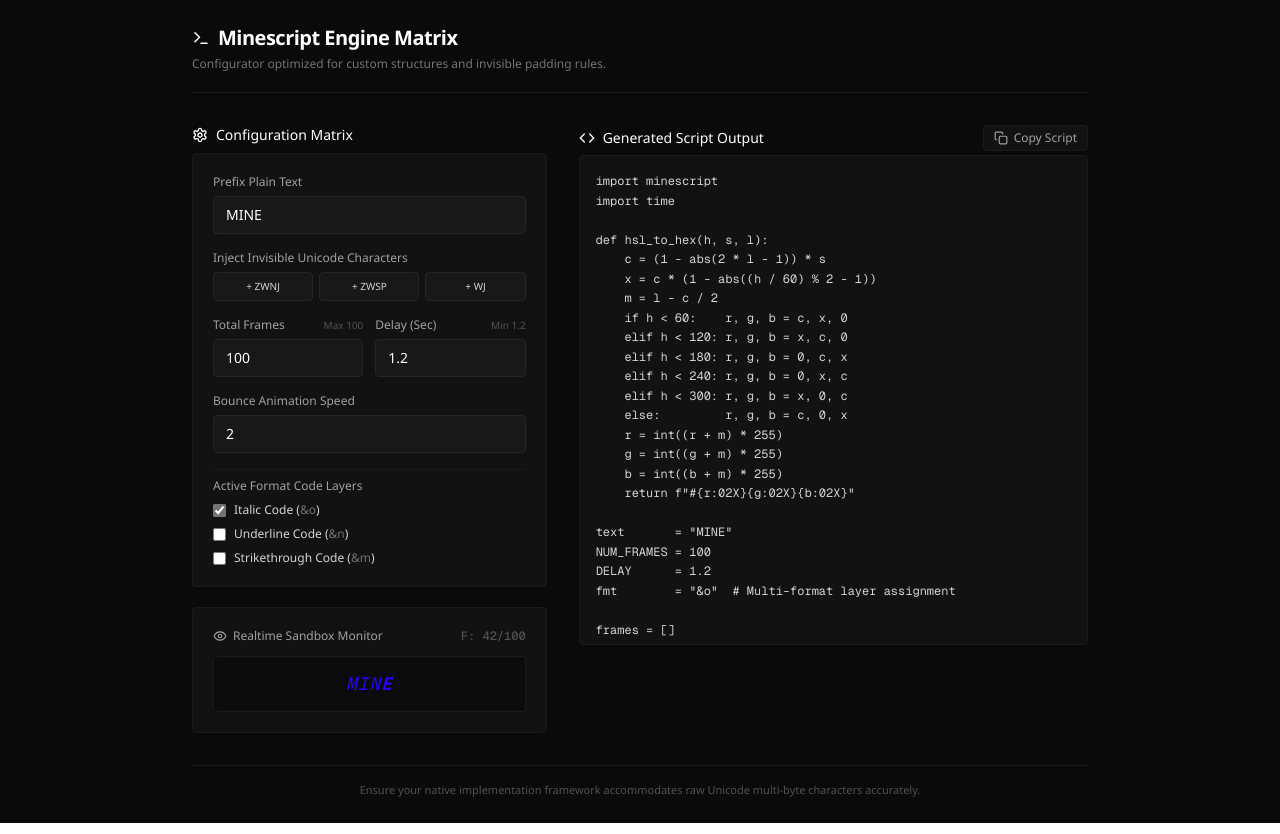
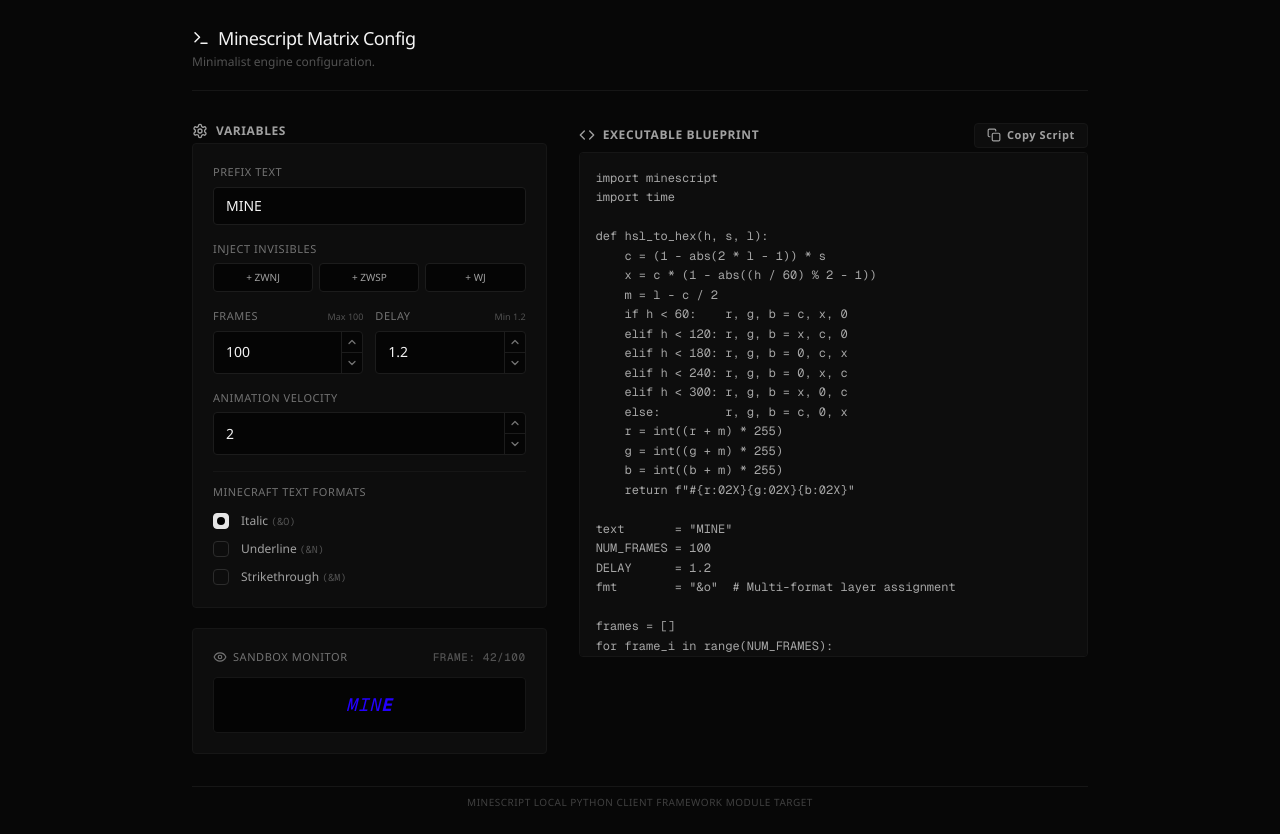
Before and after one commit to LoLFakeMe/abusingtiers, a Next.js app: page / in a window 1280 px wide. Built offline with nearby package versions, Linux system fonts and the light colour scheme.

Commit message:
Update page.tsx

```diff
--- a/app/page.tsx
+++ b/app/page.tsx
@@ -2,7 +2,7 @@
 
 import React, { useState, useEffect } from 'react';
 
-// --- INLINE SVG ICONS ---
+// --- CUSTOM SVG ICONS (Lucide Style Fallbacks) ---
 const IconTerminal = () => (
   <svg xmlns="http://www.w3.org/2000/svg" width="18" height="18" viewBox="0 0 24 24" fill="none" stroke="currentColor" strokeWidth="2" strokeLinecap="round" strokeLinejoin="round"><polyline points="4 17 10 11 4 5"></polyline><line x1="12" y1="19" x2="20" y2="19"></line></svg>
 );
@@ -21,19 +21,23 @@ const IconCheck = () => (
 const IconEye = () => (
   <svg xmlns="http://www.w3.org/2000/svg" width="14" height="14" viewBox="0 0 24 24" fill="none" stroke="currentColor" strokeWidth="2" strokeLinecap="round" strokeLinejoin="round"><path d="M2 12s3-7 10-7 10 7 10 7-3 7-10 7-10-7-10-7Z"></path><circle cx="12" cy="12" r="3"></circle></svg>
 );
+const IconChevronUp = () => (
+  <svg xmlns="http://www.w3.org/2000/svg" width="12" height="12" viewBox="0 0 24 24" fill="none" stroke="currentColor" strokeWidth="2.5" strokeLinecap="round" strokeLinejoin="round"><polyline points="18 15 12 9 6 15"></polyline></svg>
+);
+const IconChevronDown = () => (
+  <svg xmlns="http://www.w3.org/2000/svg" width="12" height="12" viewBox="0 0 24 24" fill="none" stroke="currentColor" strokeWidth="2.5" strokeLinecap="round" strokeLinejoin="round"><polyline points="6 9 12 15 18 9"></polyline></svg>
+);
 
 export default function MinescriptGenerator() {
-  // Config state keys
   const [text, setText] = useState('MINE');
   const [numFrames, setNumFrames] = useState(100);
   const [delay, setDelay] = useState(1.2);
   const [speed, setSpeed] = useState(2);
 
-  // Multi-formatting token selections
   const [formats, setFormats] = useState({
-    italic: true,    // &o
-    underline: false, // &n
-    strikethrough: false, // &m
+    italic: true,
+    underline: false,
+    strikethrough: false,
   });
 
   const [generatedCode, setGeneratedCode] = useState('');
@@ -41,7 +45,6 @@ export default function MinescriptGenerator() {
   const [previewFrame, setPreviewFrame] = useState(0);
   const [previewText, setPreviewText] = useState('');
 
-  // Computed compound format token (e.g. "&o&n")
   const getFormatString = () => {
     let token = '';
     if (formats.italic) token += '&o';
@@ -50,31 +53,27 @@ export default function MinescriptGenerator() {
     return token;
   };
 
-  // Safe input handlers maintaining system minimum/maximum specs
   const handleFrameChange = (val: number) => {
     let checked = Math.max(2, val);
-    if (checked > 100) checked = 100; // Cap at 100 frames max
+    if (checked > 100) checked = 100;
     setNumFrames(checked);
   };
 
   const handleDelayChange = (val: number) => {
-    let checked = Math.max(1.2, val); // Floor logic at 1.2s minimum
+    const checked = Math.max(1.2, parseFloat(val.toFixed(1)) || 1.2);
     setDelay(checked);
   };
 
-  // Action callback to handle user clipboard interactions
   const handleCopy = () => {
     navigator.clipboard.writeText(generatedCode);
     setCopied(true);
     setTimeout(() => setCopied(false), 2000);
   };
 
-  // Helper insertion function for invisible Unicode payloads
   const injectSpecialChar = (unicodeStr: string) => {
     setText(prev => prev + unicodeStr);
   };
 
-  // Match Python HSL system color configurations
   const hslToHex = (h: number, s: number, l: number): string => {
     const c = (1 - Math.abs(2 * l - 1)) * s;
     const x = c * (1 - Math.abs(((h / 60) % 2) - 1));
@@ -94,7 +93,6 @@ export default function MinescriptGenerator() {
     return `#${rHex}${gHex}${bHex}`;
   };
 
-  // Python text output structural composition calculation
   useEffect(() => {
     const fmtStr = getFormatString();
     const script = `import minescript
@@ -152,7 +150,6 @@ minescript.echo(f"Done! {NUM_FRAMES} frames set.")`;
     setGeneratedCode(script);
   }, [text, numFrames, delay, formats, speed]);
 
-  // Handle active rendering ticks for DOM visual sandbox
   useEffect(() => {
     const interval = setInterval(() => {
       setPreviewFrame((prev) => (prev + 1) % (numFrames || 1));
@@ -160,7 +157,6 @@ minescript.echo(f"Done! {NUM_FRAMES} frames set.")`;
     return () => clearInterval(interval);
   }, [numFrames, delay]);
 
-  // Format visibility preview builder
   useEffect(() => {
     if (!text.length) {
       setPreviewText('');
@@ -185,7 +181,7 @@ minescript.echo(f"Done! {NUM_FRAMES} frames set.")`;
       else if (charDisplay === '\u2060') { charDisplay = '❲WJ❳'; isSpecial = true; }
 
       const styles = `
-        color: ${isSpecial ? '#666666' : color};
+        color: ${isSpecial ? '#555555' : color};
         font-size: ${isSpecial ? '10px' : 'inherit'};
         font-weight: ${i === k_pos && !isSpecial ? 'bold' : 'normal'};
         font-style: ${formats.italic && !isSpecial ? 'italic' : 'normal'};
@@ -198,172 +194,179 @@ minescript.echo(f"Done! {NUM_FRAMES} frames set.")`;
   }, [previewFrame, text, numFrames, speed, formats]);
 
   return (
-    <div className="min-h-screen bg-[#0A0A0A] text-[#E5E5E5] p-6 flex flex-col items-center justify-center selection:bg-[#252525]" style={{ fontFamily: "'Segoe UI', Tahoma, Geneva, Verdana, sans-serif" }}>
-      <div className="w-full max-w-4xl space-y-8">
+    <div className="min-h-screen bg-[#070707] text-[#D4D4D4] p-6 flex flex-col items-center justify-center selection:bg-[#222]" style={{ fontFamily: "'Segoe UI', -apple-system, BlinkMacSystemFont, Roboto, sans-serif" }}>
 
-        {/* Navbar */}
-        <header className="border-b border-[#1A1A1A] pb-5 flex items-center justify-between">
+      {/* Dynamic Global Scrollbar Styling */}
+      <style dangerouslySetInnerHTML={{__html: `
+        .custom-scroll::-webkit-scrollbar { width: 5px; height: 5px; }
+        .custom-scroll::-webkit-scrollbar-track { background: #0e0e0e; }
+        .custom-scroll::-webkit-scrollbar-thumb { background: #222; border-radius: 2px; }
+        .custom-scroll::-webkit-scrollbar-thumb:hover { background: #333; }
+        input[type="number"]::-webkit-inner-spin-button,
+        input[type="number"]::-webkit-outer-spin-button { -webkit-appearance: none; margin: 0; }
+        input[type="number"] { -moz-appearance: textfield; }
+      `}} />
+
+      <div className="w-full max-w-4xl space-y-8 animate-fade-in">
+
+        {/* Header */}
+        <header className="border-b border-[#161616] pb-5 flex items-center justify-between transition-all duration-300">
           <div>
-            <h1 className="text-xl font-semibold tracking-tight text-white flex items-center gap-2">
-              <IconTerminal /> Minescript Engine Matrix
+            <h1 className="text-lg font-medium tracking-tight text-[#f3f3f3] flex items-center gap-2">
+              <IconTerminal /> Minescript Matrix Config
             </h1>
-            <p className="text-xs text-neutral-500 mt-1">Configurator optimized for custom structures and invisible padding rules.</p>
+            <p className="text-xs text-neutral-600 mt-0.5">Minimalist engine configuration.</p>
           </div>
         </header>
 
-        {/* Workspace Panels */}
+        {/* Core Layout Panels */}
         <main className="grid grid-cols-1 md:grid-cols-12 gap-8">
 
-          {/* Controls Segment */}
+          {/* Settings Segment */}
           <section className="md:col-span-5 space-y-5">
-            <div className="flex items-center gap-2 text-sm font-medium text-white mb-2">
-              <IconSettings /> Configuration Matrix
+            <div className="flex items-center gap-2 text-xs font-semibold text-neutral-400 tracking-wider uppercase mb-1">
+              <IconSettings /> Variables
             </div>
 
-            <div className="space-y-4 bg-[#121212] p-5 rounded border border-[#1A1A1A]">
-              {/* String Input */}
+            <div className="space-y-4 bg-[#0d0d0d] p-5 rounded border border-[#161616] hover:border-[#222] transition-colors duration-300">
+              {/* String Value */}
               <div>
-                <label className="block text-xs font-medium text-neutral-400 mb-1.5">Prefix Plain Text</label>
+                <label className="block text-[11px] font-medium text-neutral-500 uppercase tracking-wider mb-1.5">Prefix Text</label>
                 <input
                   type="text"
                   value={text}
                   onChange={(e) => setText(e.target.value)}
-                  className="w-full bg-[#181818] border border-[#252525] rounded px-3 py-2 text-sm text-white focus:outline-none focus:border-neutral-500 transition-colors"
+                  className="w-full bg-[#050505] border border-[#1c1c1c] rounded px-3 py-2 text-sm text-[#f3f3f3] focus:outline-none focus:border-neutral-600 transition-all duration-200"
                 />
               </div>
 
-              {/* Invisible Character Injection Toolbar */}
+              {/* Invisible Unicode Blocks */}
               <div>
-                <label className="block text-xs font-medium text-neutral-400 mb-1.5">Inject Invisible Unicode Characters</label>
+                <label className="block text-[11px] font-medium text-neutral-500 uppercase tracking-wider mb-1.5">Inject Invisibles</label>
                 <div className="grid grid-cols-3 gap-1.5">
+                  { [['\u200C', 'ZWNJ'], ['\u200B', 'ZWSP'], ['\u2060', 'WJ']].map(([char, name]) => (
                     <button
+                      key={name}
                       type="button"
-                    onClick={() => injectSpecialChar('\u200C')}
-                    className="bg-[#181818] border border-[#252525] hover:border-neutral-500 px-2 py-1.5 text-[10px] rounded text-neutral-300 transition-colors text-center"
-                    title="Zero Width Non-Joiner"
+                      onClick={() => injectSpecialChar(char)}
+                      className="bg-[#050505] border border-[#1c1c1c] hover:border-neutral-600 px-2 py-1.5 text-[10px] rounded text-neutral-400 transition-all duration-200 active:scale-95"
                     >
-                    + ZWNJ
+                      + {name}
                     </button>
-                  <button
-                    type="button"
-                    onClick={() => injectSpecialChar('\u200B')}
-                    className="bg-[#181818] border border-[#252525] hover:border-neutral-500 px-2 py-1.5 text-[10px] rounded text-neutral-300 transition-colors text-center"
-                    title="Zero Width Space"
-                  >
-                    + ZWSP
-                  </button>
-                  <button
-                    type="button"
-                    onClick={() => injectSpecialChar('\u2060')}
-                    className="bg-[#181818] border border-[#252525] hover:border-neutral-500 px-2 py-1.5 text-[10px] rounded text-neutral-300 transition-colors text-center"
-                    title="Word Joiner"
-                  >
-                    + WJ
-                  </button>
+                  ))}
                 </div>
               </div>
 
-              {/* Numerical Control Matrix */}
+              {/* Advanced Custom Stepper Arrays */}
               <div className="grid grid-cols-2 gap-3">
+                {/* Total Frames Box */}
                 <div>
                   <div className="flex justify-between items-center mb-1.5">
-                    <label className="text-xs font-medium text-neutral-400">Total Frames</label>
-                    <span className="text-[10px] text-neutral-600">Max 100</span>
+                    <label className="text-[11px] font-medium text-neutral-500 uppercase tracking-wider">Frames</label>
+                    <span className="text-[9px] text-neutral-600">Max 100</span>
                   </div>
+                  <div className="relative flex items-center bg-[#050505] border border-[#1c1c1c] rounded focus-within:border-neutral-600 transition-all duration-200">
                     <input
                       type="number"
                       value={numFrames}
                       max={100}
                       onChange={(e) => handleFrameChange(parseInt(e.target.value) || 0)}
-                    className="w-full bg-[#181818] border border-[#252525] rounded px-3 py-2 text-sm text-white focus:outline-none focus:border-neutral-500 transition-colors"
+                      className="w-full bg-transparent px-3 py-2 text-sm text-[#f3f3f3] focus:outline-none"
                     />
+                    <div className="flex flex-col border-l border-[#1c1c1c] h-full">
+                      <button type="button" onClick={() => handleFrameChange(numFrames + 1)} className="p-1 text-neutral-500 hover:text-neutral-200 hover:bg-[#111] transition-all rounded-tr active:scale-90"><IconChevronUp /></button>
+                      <button type="button" onClick={() => handleFrameChange(numFrames - 1)} className="p-1 border-t border-[#1c1c1c] text-neutral-500 hover:text-neutral-200 hover:bg-[#111] transition-all rounded-br active:scale-90"><IconChevronDown /></button>
                     </div>
+                  </div>
+                </div>
+
+                {/* Delay Speed Box */}
                 <div>
                   <div className="flex justify-between items-center mb-1.5">
-                    <label className="text-xs font-medium text-neutral-400">Delay (Sec)</label>
-                    <span className="text-[10px] text-neutral-600">Min 1.2</span>
+                    <label className="text-[11px] font-medium text-neutral-500 uppercase tracking-wider">Delay</label>
+                    <span className="text-[9px] text-neutral-600">Min 1.2</span>
                   </div>
+                  <div className="relative flex items-center bg-[#050505] border border-[#1c1c1c] rounded focus-within:border-neutral-600 transition-all duration-200">
                     <input
                       type="number"
                       step="0.1"
                       value={delay}
                       onChange={(e) => handleDelayChange(parseFloat(e.target.value) || 0)}
-                    className="w-full bg-[#181818] border border-[#252525] rounded px-3 py-2 text-sm text-white focus:outline-none focus:border-neutral-500 transition-colors"
+                      className="w-full bg-transparent px-3 py-2 text-sm text-[#f3f3f3] focus:outline-none"
                     />
+                    <div className="flex flex-col border-l border-[#1c1c1c] h-full">
+                      <button type="button" onClick={() => handleDelayChange(delay + 0.1)} className="p-1 text-neutral-500 hover:text-neutral-200 hover:bg-[#111] transition-all rounded-tr active:scale-90"><IconChevronUp /></button>
+                      <button type="button" onClick={() => handleDelayChange(delay - 0.1)} className="p-1 border-t border-[#1c1c1c] text-neutral-500 hover:text-neutral-200 hover:bg-[#111] transition-all rounded-br active:scale-90"><IconChevronDown /></button>
+                    </div>
+                  </div>
                 </div>
               </div>
 
-              {/* Bounce Velocity Input */}
+              {/* Bounce Speed custom stepper */}
               <div>
-                <label className="block text-xs font-medium text-neutral-400 mb-1.5">Bounce Animation Speed</label>
+                <label className="block text-[11px] font-medium text-neutral-500 uppercase tracking-wider mb-1.5">Animation Velocity</label>
+                <div className="relative flex items-center bg-[#050505] border border-[#1c1c1c] rounded focus-within:border-neutral-600 transition-all duration-200">
                   <input
                     type="number"
                     value={speed}
                     onChange={(e) => setSpeed(Math.max(1, parseInt(e.target.value) || 0))}
-                  className="w-full bg-[#181818] border border-[#252525] rounded px-3 py-2 text-sm text-white focus:outline-none focus:border-neutral-500 transition-colors"
+                    className="w-full bg-transparent px-3 py-2 text-sm text-[#f3f3f3] focus:outline-none"
                   />
-              </div>
-
-              {/* Multi-Format Block Option Layers */}
-              <div className="pt-2 border-t border-[#1A1A1A]">
-                <label className="block text-xs font-medium text-neutral-400 mb-2">Active Format Code Layers</label>
-                <div className="space-y-2">
-                  <label className="flex items-center gap-2 text-xs text-neutral-300 cursor-pointer select-none">
-                    <input
-                      type="checkbox"
-                      checked={formats.italic}
-                      onChange={(e) => setFormats(prev => ({...prev, italic: e.target.checked}))}
-                      className="accent-neutral-500 rounded bg-[#181818] border-[#252525]"
-                    />
-                    <span>Italic Code (<span className="text-neutral-500">&amp;o</span>)</span>
-                  </label>
-                  <label className="flex items-center gap-2 text-xs text-neutral-300 cursor-pointer select-none">
-                    <input
-                      type="checkbox"
-                      checked={formats.underline}
-                      onChange={(e) => setFormats(prev => ({...prev, underline: e.target.checked}))}
-                      className="accent-neutral-500 rounded bg-[#181818] border-[#252525]"
-                    />
-                    <span>Underline Code (<span className="text-neutral-500">&amp;n</span>)</span>
-                  </label>
-                  <label className="flex items-center gap-2 text-xs text-neutral-300 cursor-pointer select-none">
-                    <input
-                      type="checkbox"
-                      checked={formats.strikethrough}
-                      onChange={(e) => setFormats(prev => ({...prev, strikethrough: e.target.checked}))}
-                      className="accent-neutral-500 rounded bg-[#181818] border-[#252525]"
-                    />
-                    <span>Strikethrough Code (<span className="text-neutral-500">&amp;m</span>)</span>
-                  </label>
+                  <div className="flex flex-col border-l border-[#1c1c1c] h-full">
+                    <button type="button" onClick={() => setSpeed(speed + 1)} className="p-1 text-neutral-500 hover:text-neutral-200 hover:bg-[#111] transition-all active:scale-90"><IconChevronUp /></button>
+                    <button type="button" onClick={() => setSpeed(Math.max(1, speed - 1))} className="p-1 border-t border-[#1c1c1c] text-neutral-500 hover:text-neutral-200 hover:bg-[#111] transition-all active:scale-90"><IconChevronDown /></button>
                   </div>
                 </div>
               </div>
 
-            {/* Live Visual Sandbox Terminal Rendering */}
-            <div className="bg-[#121212] p-5 rounded border border-[#1A1A1A] space-y-3">
-              <div className="flex items-center justify-between text-xs font-medium text-neutral-400">
-                <span className="flex items-center gap-1.5"><IconEye /> Realtime Sandbox Monitor</span>
-                <span className="text-neutral-600 font-mono">F: {previewFrame + 1}/{numFrames}</span>
+              {/* Completely Custom Formatter Toggles */}
+              <div className="pt-3 border-t border-[#161616]">
+                <label className="block text-[11px] font-medium text-neutral-500 uppercase tracking-wider mb-2.5">Minecraft Text Formats</label>
+                <div className="space-y-2">
+                  {(Object.keys(formats) as Array<keyof typeof formats>).map((key) => (
+                    <div
+                      key={key}
+                      onClick={() => setFormats(prev => ({ ...prev, [key]: !prev[key] }))}
+                      className="flex items-center gap-3 cursor-pointer group select-none py-0.5"
+                    >
+                      {/* Custom Checkbox Frame */}
+                      <div className={`w-4 h-4 rounded border flex items-center justify-center transition-all duration-200 ${formats[key] ? 'bg-neutral-200 border-neutral-200 text-black' : 'bg-transparent border-[#2c2c2c] group-hover:border-neutral-500'}`}>
+                        {formats[key] && <div className="w-2 h-2 bg-black rounded-sm animate-[scaleIn_0.15s_ease-out]" />}
                       </div>
-              <div className="bg-black/40 border border-[#1A1A1A] p-4 rounded text-center font-mono tracking-wider h-14 flex items-center justify-center text-lg overflow-hidden">
-                <div dangerouslySetInnerHTML={{ __html: previewText || '...' }} />
+                      <span className="text-xs text-neutral-400 group-hover:text-neutral-200 transition-colors capitalize">
+                        {key} <span className="text-neutral-600 text-[10px] font-mono">(&amp;{key === 'italic' ? 'o' : key === 'underline' ? 'n' : 'm'})</span>
+                      </span>
+                    </div>
+                  ))}
+                </div>
+              </div>
+            </div>
+
+            {/* Simulated Live Frame Output Monitor */}
+            <div className="bg-[#0d0d0d] p-5 rounded border border-[#161616] space-y-3 hover:border-[#222] transition-colors duration-300">
+              <div className="flex items-center justify-between text-[11px] font-medium text-neutral-500 tracking-wider uppercase">
+                <span className="flex items-center gap-1.5"><IconEye /> Sandbox Monitor</span>
+                <span className="text-neutral-600 font-mono">Frame: {previewFrame + 1}/{numFrames}</span>
+              </div>
+              <div className="bg-[#040404] border border-[#161616] p-4 rounded text-center font-mono tracking-wider h-14 flex items-center justify-center text-lg overflow-hidden relative">
+                <div className="relative z-10" dangerouslySetInnerHTML={{ __html: previewText || '...' }} />
               </div>
             </div>
           </section>
 
-          {/* Compiled Output Artifact Column */}
-          <section className="md:col-span-7 flex flex-col space-y-2">
-            <div className="flex items-center justify-between text-sm font-medium text-white mb-1">
-              <span className="flex items-center gap-2"><IconCode /> Generated Script Output</span>
+          {/* Code Generation Terminal Panel */}
+          <section className="md:col-span-7 flex flex-col space-y-2 animate-[slideUp_0.4s_ease-out]">
+            <div className="flex items-center justify-between text-xs font-semibold text-neutral-400 tracking-wider uppercase mb-1">
+              <span className="flex items-center gap-2"><IconCode /> Executable Blueprint</span>
               <button
                 type="button"
                 onClick={handleCopy}
-                className="flex items-center gap-1.5 text-xs text-neutral-400 hover:text-white bg-[#121212] hover:bg-[#1A1A1A] border border-[#1A1A1A] px-2.5 py-1 rounded transition-all active:scale-[0.98]"
+                className="flex items-center gap-1.5 text-[11px] text-neutral-400 hover:text-[#f3f3f3] bg-[#0d0d0d] border border-[#161616] px-3 py-1 rounded transition-all duration-200 hover:border-neutral-600 active:scale-[0.97]"
               >
                 {copied ? (
                   <>
                     <IconCheck />
-                    <span className="text-emerald-400">Copied</span>
+                    <span className="text-neutral-200">Copied</span>
                   </>
                 ) : (
                   <>
@@ -374,15 +377,15 @@ minescript.echo(f"Done! {NUM_FRAMES} frames set.")`;
               </button>
             </div>
 
-            <div className="flex-1 bg-[#121212] border border-[#1A1A1A] rounded p-4 font-mono text-xs overflow-auto max-h-[490px] text-neutral-300 leading-relaxed custom-scrollbar">
-              <pre className="whitespace-pre">{generatedCode}</pre>
+            <div className="flex-1 bg-[#0d0d0d] border border-[#161616] hover:border-[#222] transition-colors duration-300 rounded p-4 font-mono text-xs overflow-auto max-h-[505px] text-neutral-400 leading-relaxed custom-scroll">
+              <pre className="whitespace-pre select-all text-[#a6a6a6]">{generatedCode}</pre>
             </div>
           </section>
 
         </main>
 
-        <footer className="text-center text-[11px] text-neutral-600 pt-4 border-t border-[#1A1A1A]">
-          Ensure your native implementation framework accommodates raw Unicode multi-byte characters accurately.
+        <footer className="text-center text-[10px] text-neutral-700 pt-2 border-t border-[#161616] tracking-wider uppercase">
+          Minescript Local Python Client Framework Module Target
         </footer>
       </div>
     </div>
```
Lines whose indentation alone changed are shown as unchanged.
